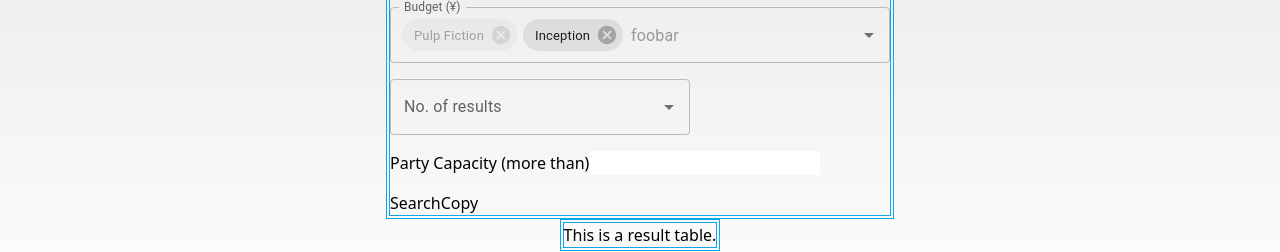
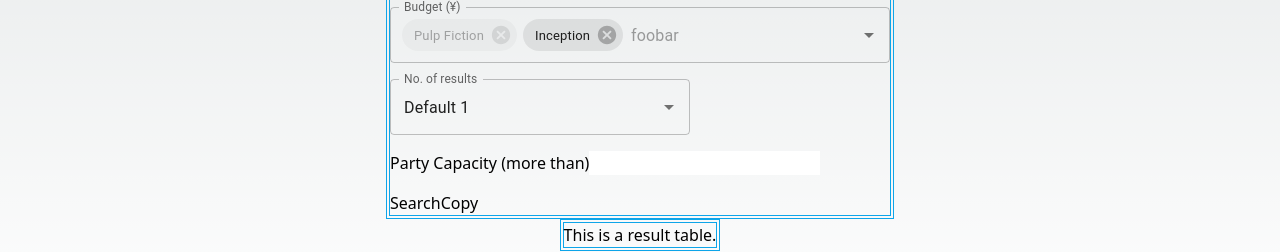
Before and after one commit to maruk0chan/jp-food, a Next.js app: page / in a window 1280 px wide. Shown: the part 477-729 px from the top of the page. Built offline with nearby package versions, Linux system fonts and the light colour scheme.

Commit message:
finish autocompleteinput draft component

```diff
--- a/src/components/AutoCompleteInput.tsx
+++ b/src/components/AutoCompleteInput.tsx
@@ -1,15 +1,26 @@
 import { Autocomplete, TextField } from '@mui/material'
+import { useState } from 'react'
 
 interface AutocompleteInputProps {
   title: string
 }
 
 const AutocompleteInput = ({ title }: AutocompleteInputProps) => {
-  const options = ['The Godfather', 'Pulp Fiction']
+  const options = ['Default 1', 'Option 2', 'Option 3', 'Option 4', 'Option 5']
+  const [value, setValue] = useState<string | null>(options[0]);
+  const [inputValue, setInputValue] = useState('');
 
   return (
     <Autocomplete
       disablePortal
+      value={value}
+      onChange={(event: any, newValue: string | null) => {
+        setValue(newValue);
+      }}
+      inputValue={inputValue}
+        onInputChange={(event, newInputValue) => {
+          setInputValue(newInputValue);
+        }}
       id="combo-box-demo"
       options={options}
       sx={{ width: 300 }}
```
